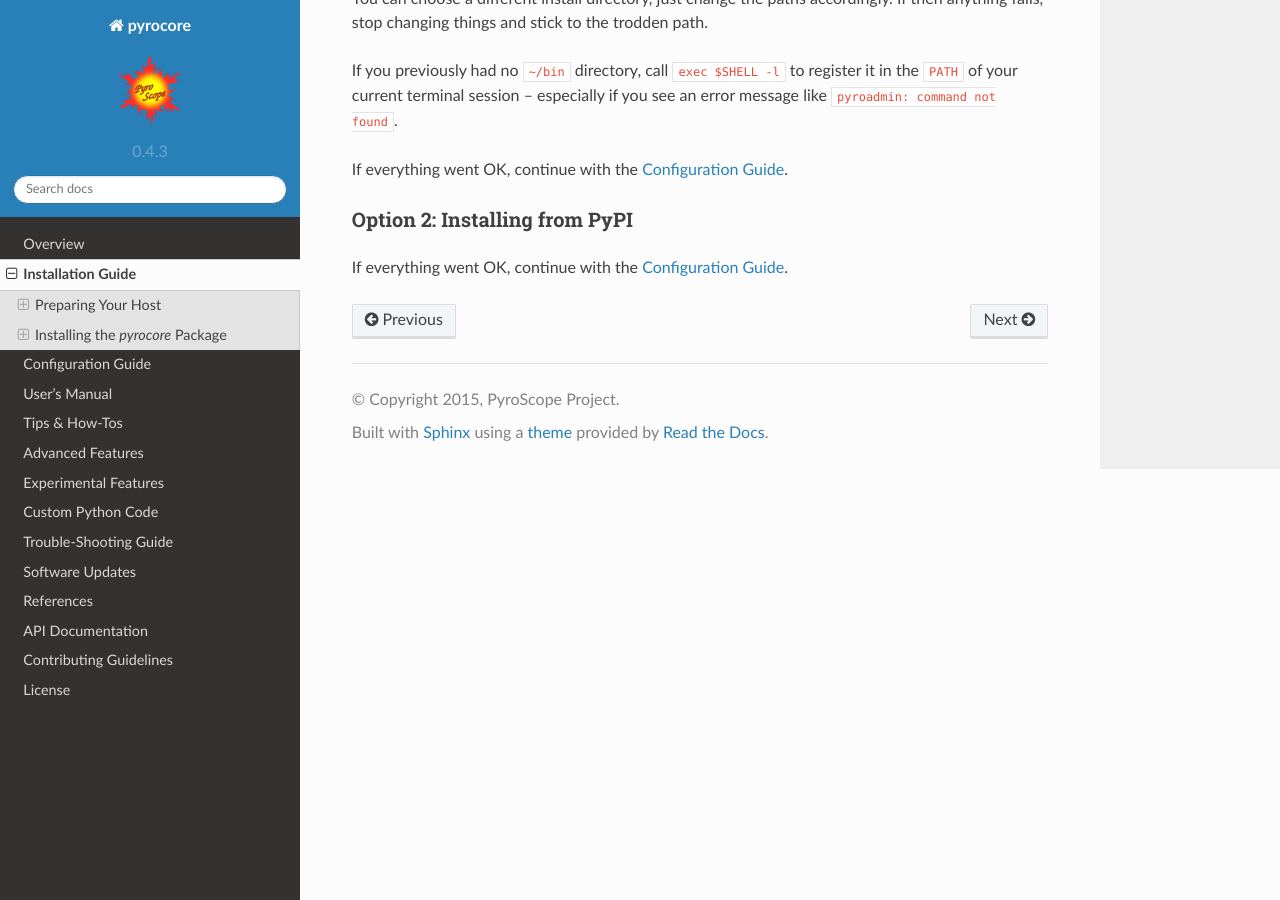
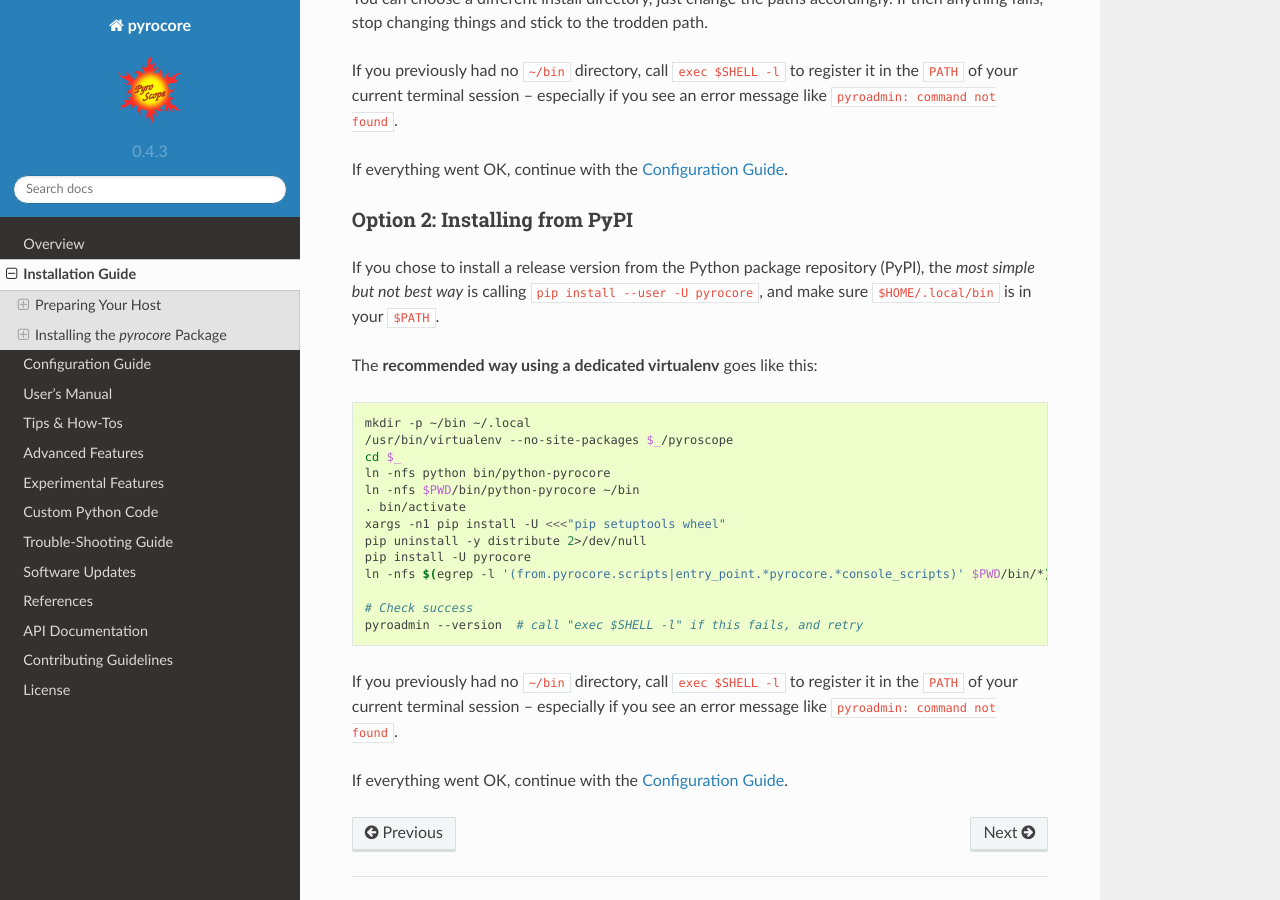
Before and after one commit to pyroscope/pyrocore, a Sphinx documentation site: the page built from docs/installation.rst, in a window 1280 px wide and 900 px high, scrolled down 2912 px. Built offline with Sphinx 7.4.7 and the Read the Docs theme 2.0.0, drawn with Linux system fonts in a browser that asks for light colours.

Commit message:
docs: PyPI instructions

```diff
--- a/docs/installation.rst
+++ b/docs/installation.rst
@@ -145,6 +145,30 @@ If everything went OK, continue with the :doc:`setup`.
 Option 2: Installing from PyPI
 ^^^^^^^^^^^^^^^^^^^^^^^^^^^^^^
 
+If you chose to install a release version from the Python package repository (PyPI),
+the *most simple but not best way* is calling ``pip install --user -U pyrocore``,
+and make sure ``$HOME/.local/bin`` is in your ``$PATH``.
 
+The **recommended way using a dedicated virtualenv** goes like this:
+
+.. code-block:: shell
+
+    mkdir -p ~/bin ~/.local
+    /usr/bin/virtualenv --no-site-packages $_/pyroscope
+    cd $_
+    ln -nfs python bin/python-pyrocore
+    ln -nfs $PWD/bin/python-pyrocore ~/bin
+    . bin/activate
+    xargs -n1 pip install -U <<<"pip setuptools wheel"
+    pip uninstall -y distribute 2>/dev/null
+    pip install -U pyrocore
+    ln -nfs $(egrep -l '(from.pyrocore.scripts|entry_point.*pyrocore.*console_scripts)' $PWD/bin/*) ~/bin
+
+    # Check success
+    pyroadmin --version  # call "exec $SHELL -l" if this fails, and retry
+
+If you previously had no ``~/bin`` directory, call ``exec $SHELL -l``
+to register it in the ``PATH`` of your current terminal session
+– especially if you see an error message like ``pyroadmin: command not found``.
 
 If everything went OK, continue with the :doc:`setup`.
```
